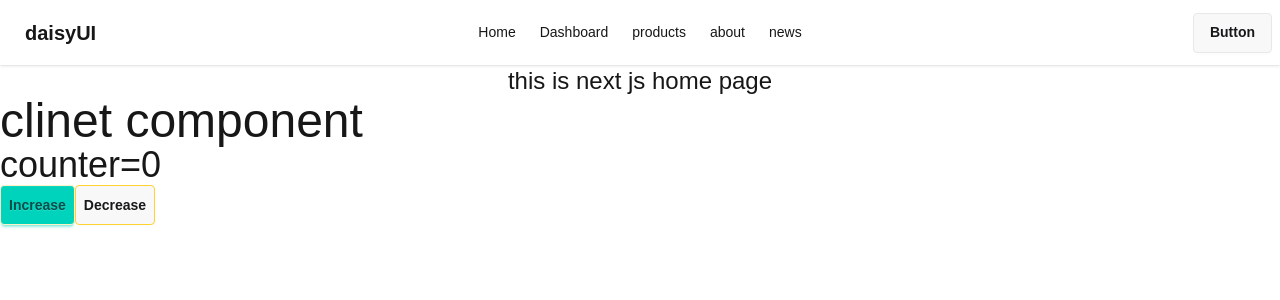
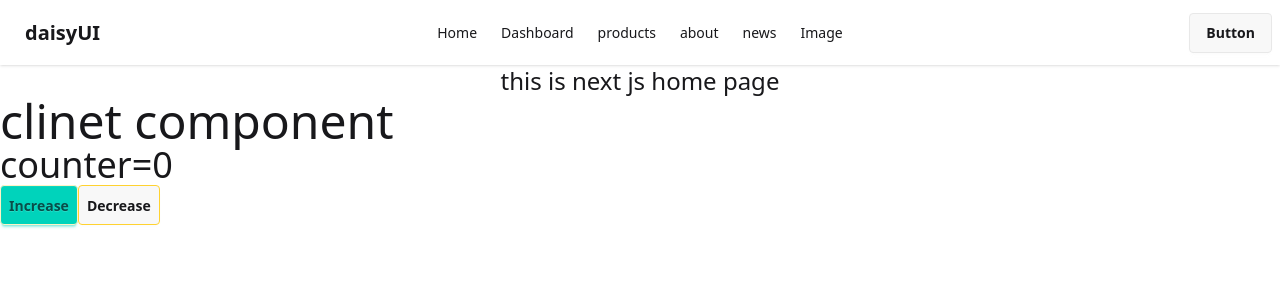
Before and after one commit to mosaraf68500/next-js-practice, a Next.js app: page / in a window 1280 px wide. Shown: the top 300 px of the page. Built offline with nearby package versions, Linux system fonts and the light colour scheme.

Commit message:
image optimaization

```diff
--- /dev/null
+++ b/next.config.js
@@ -0,0 +1,8 @@
+/** @type {import('next').NextConfig} */
+const nextConfig = {
+    images:{
+        domains:["plus.unsplash.com"]
+    }
+};
+
+module.exports= nextConfig;
--- a/next.config.mjs
+++ /dev/null
@@ -1,4 +0,0 @@
-/** @type {import('next').NextConfig} */
-const nextConfig = {};
-
-export default nextConfig;
--- a/src/app/globals.css
+++ b/src/app/globals.css
@@ -3,29 +3,3 @@
 @tailwind components;
 @tailwind utilities;
 @plugin "daisyui";
-
-
-:root {
-  --background: #ffffff;
-  --foreground: #171717;
-}
-
-@theme inline {
-  --color-background: var(--background);
-  --color-foreground: var(--foreground);
-  --font-sans: var(--font-geist-sans);
-  --font-mono: var(--font-geist-mono);
-}
-
-@media (prefers-color-scheme: dark) {
-  :root {
-    --background: #0a0a0a;
-    --foreground: #ededed;
-  }
-}
-
-body {
-  background: var(--background);
-  color: var(--foreground);
-  font-family: Arial, Helvetica, sans-serif;
-}
--- a/src/app/layout.js
+++ b/src/app/layout.js
@@ -19,7 +19,7 @@ export const metadata = {
 
 export default function RootLayout({ children }) {
   return (
-    <html lang="en">
+    <html lang="en" data-theme="light">
       <body
         className={`${geistSans.variable} ${geistMono.variable} antialiased`}
       >
--- a/src/components/Shared/Navbar.jsx
+++ b/src/components/Shared/Navbar.jsx
@@ -2,14 +2,34 @@ import Link from "next/link";
 import React from "react";
 
 const Navbar = () => {
-    const NavLink=<>
-
-    <li> <Link href="/">Home</Link></li>
-     <li> <Link href="/dashboard">Dashboard</Link></li>
-      <li> <Link href="/products">products</Link></li>
-       <li> <Link href="/about">about</Link></li>
-        <li> <Link href="/news/blogs">news</Link></li>
+  const NavLink = (
+    <>
+      <li>
+        {" "}
+        <Link href="/">Home</Link>
+      </li>
+      <li>
+        {" "}
+        <Link href="/dashboard">Dashboard</Link>
+      </li>
+      <li>
+        {" "}
+        <Link href="/products">products</Link>
+      </li>
+      <li>
+        {" "}
+        <Link href="/about">about</Link>
+      </li>
+      <li>
+        {" "}
+        <Link href="/news/blogs">news</Link>
+      </li>
+      <li>
+        {" "}
+        <Link href="/imageoptimization">Image</Link>
+      </li>
     </>
+  );
   return (
     <div>
       <div className="navbar bg-base-100 shadow-sm">
@@ -42,9 +62,7 @@ const Navbar = () => {
           <a className="btn btn-ghost text-xl">daisyUI</a>
         </div>
         <div className="navbar-center hidden lg:flex">
-          <ul className="menu menu-horizontal px-1">
-            {NavLink}
-          </ul>
+          <ul className="menu menu-horizontal px-1">{NavLink}</ul>
         </div>
         <div className="navbar-end">
           <a className="btn">Button</a>
```
Also changed, not shown: src/app/imageoptimization/page.jsx (added, +19 -0 lines).
